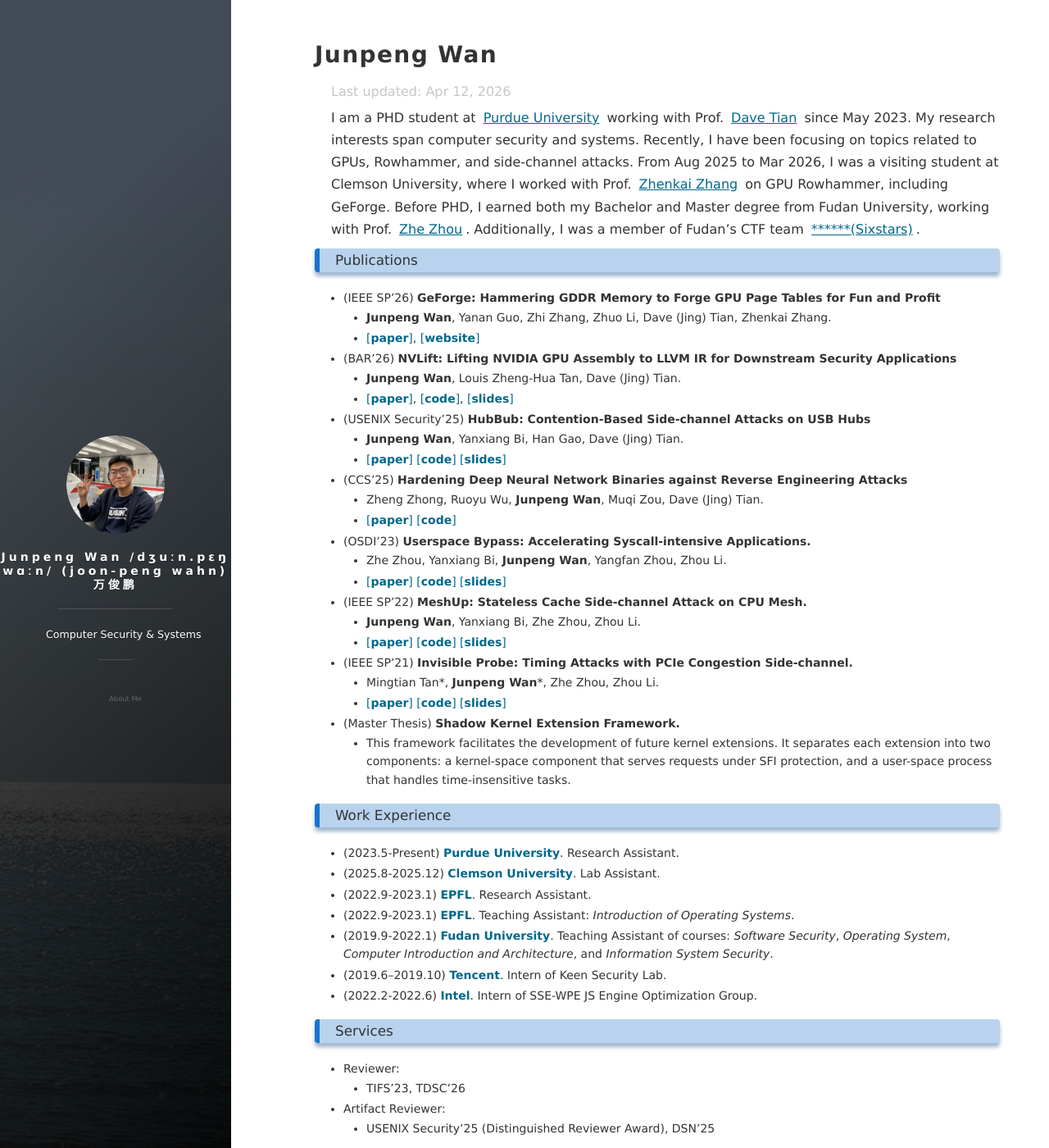
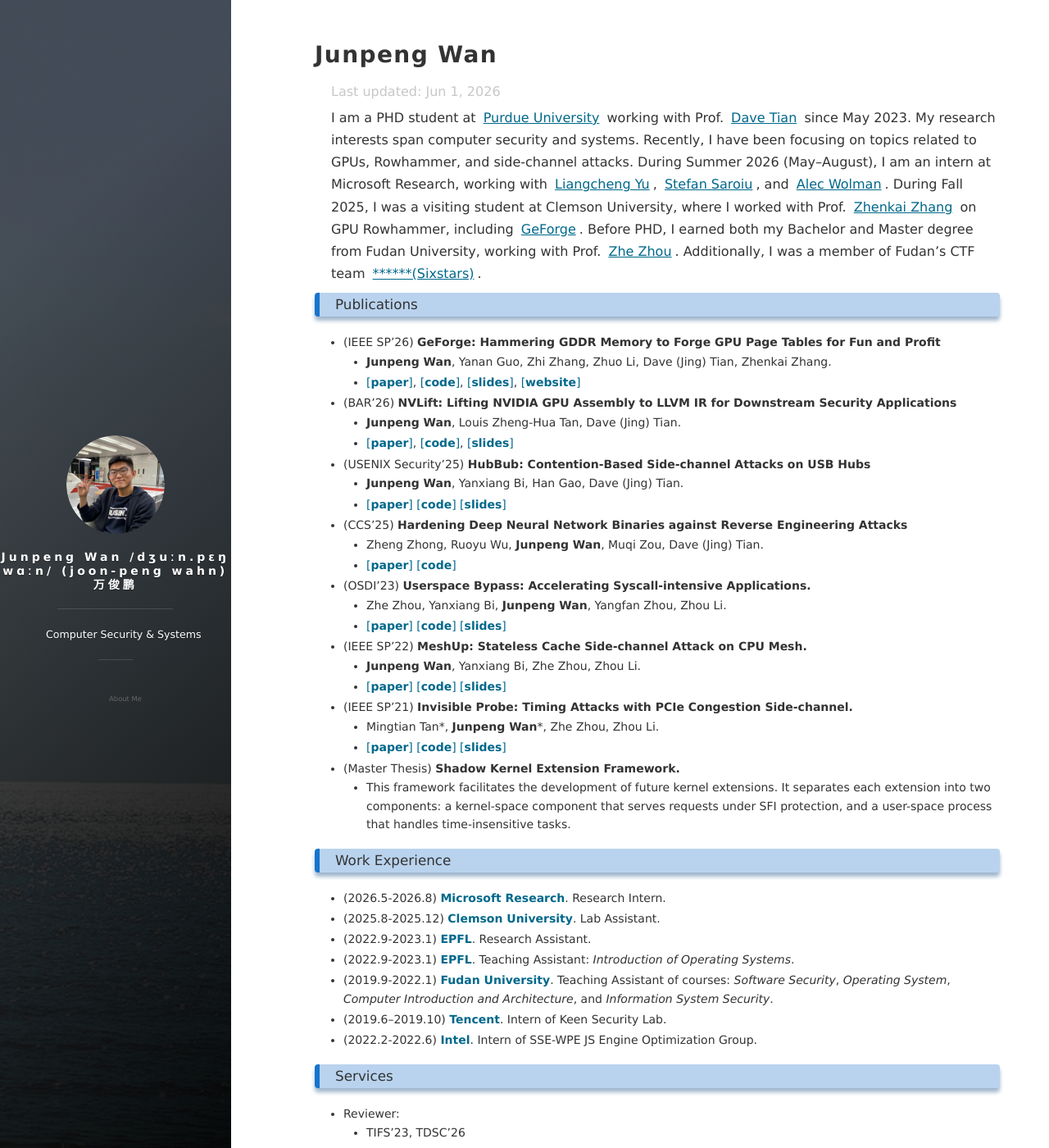
Before and after one commit to stefan1wan/stefan1wan.github.io, a Jekyll site: the page built from about.md, in a window 1280 px wide and 1400 px high. Shown: the whole window at 82% size. Built offline with Jekyll 4.4.1, drawn with Linux system fonts in a browser that asks for light colours; nearby versions of some CDN libraries; library files that are not in the unit come from our copies; comment, search, counter and statistics services are not loaded.

Commit message:
update msr

```diff
--- a/about.md
+++ b/about.md
@@ -1,12 +1,12 @@
 ---
 layout: page
 title: Junpeng Wan
-last_modified_at: 2026-04-12 00:00:00 +0000
+last_modified_at: 2026-06-01 00:00:00 +0000
 ---
 
 I am a PHD student at [Purdue University](https://www.purdue.edu) working with Prof. [Dave Tian](https://davejingtian.org) since May 2023.
-My research interests span computer security and systems. Recently, I have been focusing on topics related to GPUs, Rowhammer, and side-channel attacks.
-From Aug 2025 to Mar 2026, I was a visiting student at Clemson University, where I worked with Prof. [Zhenkai Zhang](https://zhenkai-zhang.github.io/) on GPU Rowhammer, including GeForge.
+My research interests span computer security and systems. Recently, I have been focusing on topics related to GPUs, Rowhammer, and side-channel attacks. During Summer 2026 (May–August), I am an intern at Microsoft Research, working with [Liangcheng Yu](https://liangchengyu.com/), [Stefan Saroiu](https://stefan.t8k2.com/), and [Alec Wolman](https://alecw.azurewebsites.net/work/default.htm).
+During Fall 2025, I was a visiting student at Clemson University, where I worked with Prof. [Zhenkai Zhang](https://zhenkai-zhang.github.io/) on GPU Rowhammer, including [GeForge](https://gddr.fail/).
 Before PHD, I earned both my Bachelor and Master degree from Fudan University, working with Prof. [Zhe Zhou](https://www.y-droid.com/zhe/index.html).
 Additionally, I was a member of Fudan's CTF team [\*\*\*\*\*\*(Sixstars)](https://github.com/sixstars).
 
@@ -16,7 +16,7 @@
 
 + (IEEE SP'26) **GeForge: Hammering GDDR Memory to Forge GPU Page Tables for Fun and Profit**
   * **Junpeng Wan**, Yanan Guo, Zhi Zhang, Zhuo Li, Dave (Jing) Tian, Zhenkai Zhang.
-  * [[**paper**]](files/GeForge.pdf), [[**website**]](https://gddr.fail/)
+  * [[**paper**]](files/GeForge.pdf), [[**code**]](https://github.com/stefan1wan/GeForge), [[**slides**]](/files/GeForge_slides.pdf), [[**website**]](https://gddr.fail/)
 
 + (BAR'26) **NVLift: Lifting NVIDIA GPU Assembly to LLVM IR for Downstream Security Applications**
   * **Junpeng Wan**, Louis Zheng-Hua Tan, Dave (Jing) Tian.
@@ -48,8 +48,8 @@
 
 
 ### Work Experience
-
-+ (2023.5-Present) [**Purdue University**](https://www.purdue.edu). Research Assistant.
+<!-- + (2023.5-Present) [**Purdue University**](https://www.purdue.edu). Research Assistant. -->
++ (2026.5-2026.8) [**Microsoft Research**](https://www.microsoft.com/en-us/research/). Research Intern.
 + (2025.8-2025.12) [**Clemson University**](https://www.clemson.edu/). Lab Assistant.
 + (2022.9-2023.1) [**EPFL**](https://www.epfl.ch/en/). Research Assistant.
 + (2022.9-2023.1) [**EPFL**](https://www.epfl.ch/en/). Teaching Assistant: *Introduction of Operating Systems*.
```
Also changed, not shown: 1 other file.
